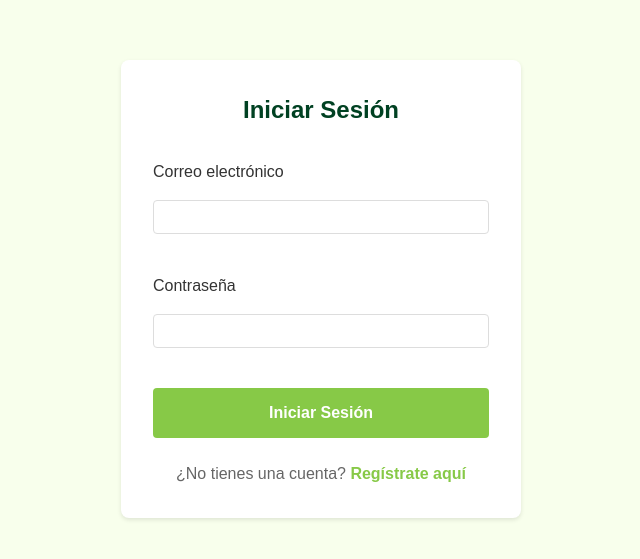
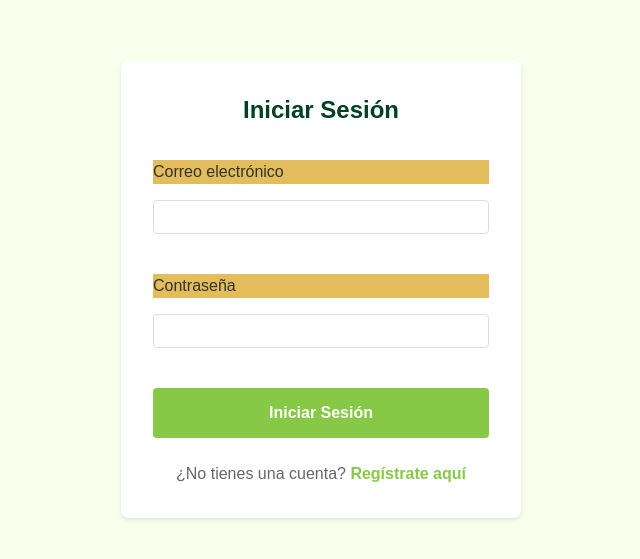
Before and after one commit to JpabloZM/Ensek-SAS, a React (Vite) app: page /admin/login in a window 1280 px wide. Shown: the part 111-670 px from the top of the page, without its empty margins (319-959 px from the left). Built offline with nearby package versions, Linux system fonts and the light colour scheme; a web font is replaced by a local one.

Commit message:
Update FormServices.css

```diff
--- a/src/client/pages/FormServices.css
+++ b/src/client/pages/FormServices.css
@@ -31,8 +31,10 @@
 .form-group label {
   margin-bottom: 0.5rem;
   font-weight: bold;
-  color: white; /* Texto blanco */
+  color: whitesmoke;
+  background-color: rgb(227, 188, 91);
 }
+
 
 /* Estilo para el campo desplegable */
 .form-group select {
```
